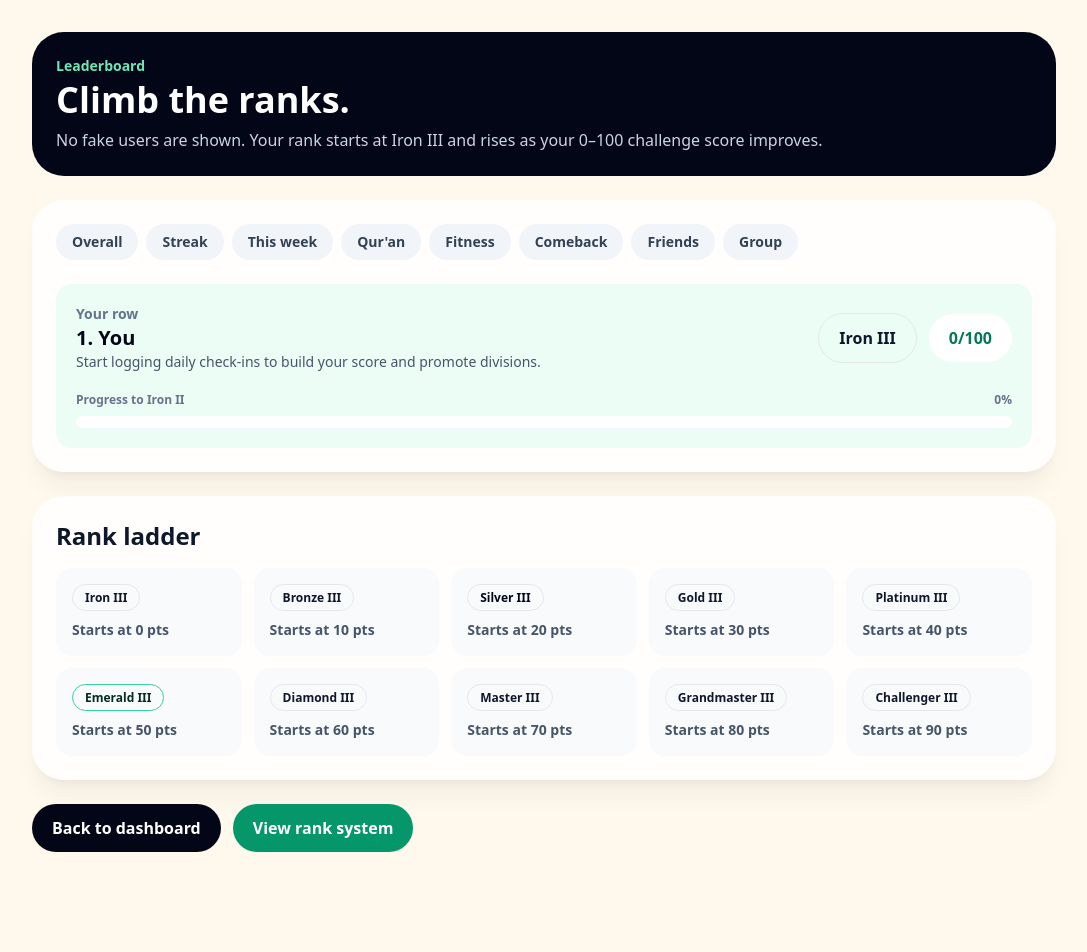
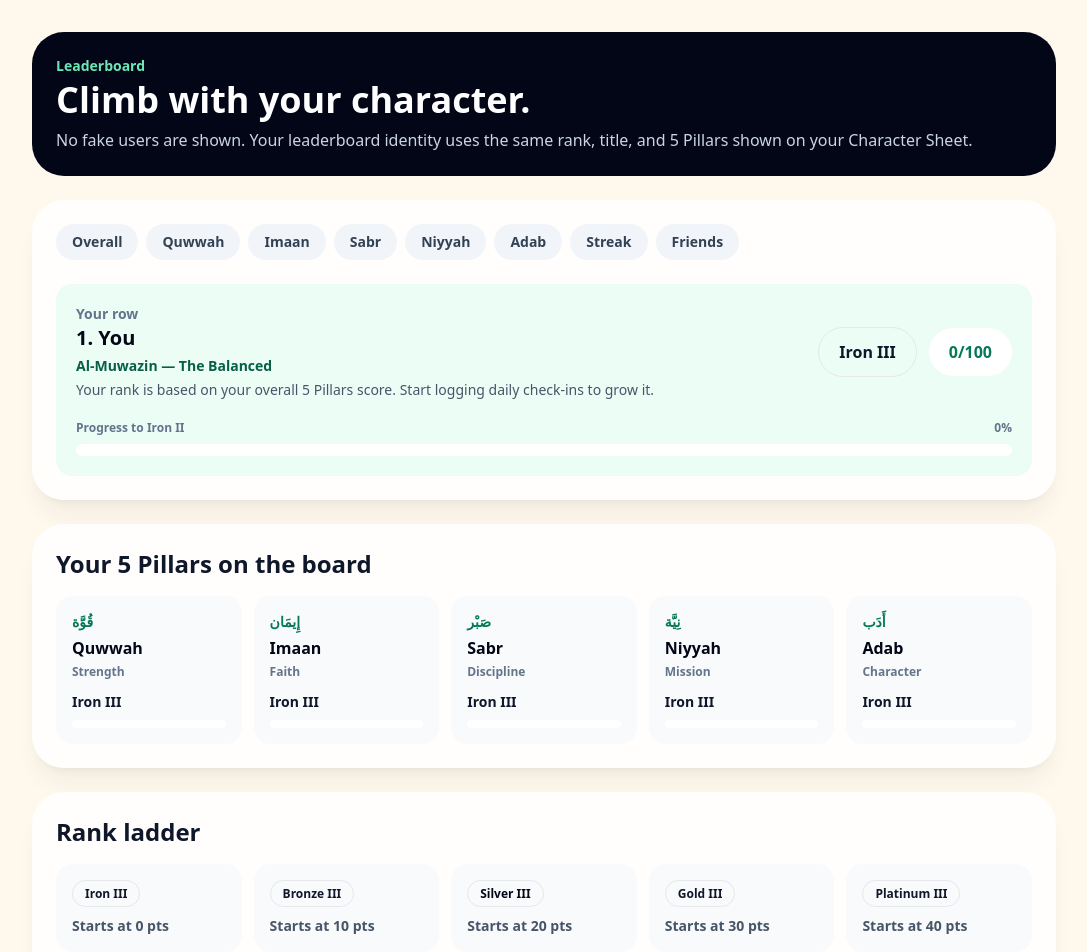
Before and after one commit to hxhhxxs/The-Challenge-, a Next.js app: page /leaderboard in a window 1280 px wide. Shown: the top 952 px of the page, without its empty margins (96-1183 px from the left). Before the commit the page ends 884 px from the top, so only its background shows below. Built offline with nearby package versions, Linux system fonts and the light colour scheme.

Commit message:
Connect leaderboard to pillar stats

```diff
--- a/app/leaderboard/page.tsx
+++ b/app/leaderboard/page.tsx
@@ -1,19 +1,20 @@
 import Link from "next/link";
 import { cardClass, pageBg } from "@/lib/challenge-ui";
-import { getRankFromScore, formatRank } from "@/lib/ranks";
+import { getRankFromScore } from "@/lib/ranks";
+import { computePillarStats } from "@/lib/pillars";
 
 export default function LeaderboardPage() {
-  const tabs = ["Overall", "Streak", "This week", "Qur'an", "Fitness", "Comeback", "Friends", "Group"];
-  const yourScore = 0;
-  const yourRank = getRankFromScore(yourScore);
+  const tabs = ["Overall", "Quwwah", "Imaan", "Sabr", "Niyyah", "Adab", "Streak", "Friends"];
+  const stats = computePillarStats();
+  const yourRank = getRankFromScore(stats.overallScore);
 
   return (
     <main className={pageBg}>
       <div className="mx-auto max-w-5xl space-y-6">
         <section className="rounded-[2rem] bg-slate-950 p-6 text-white">
           <p className="text-sm font-bold text-emerald-300">Leaderboard</p>
-          <h1 className="mt-1 text-4xl font-black">Climb the ranks.</h1>
-          <p className="mt-2 text-slate-300">No fake users are shown. Your rank starts at Iron III and rises as your 0–100 challenge score improves.</p>
+          <h1 className="mt-1 text-4xl font-black">Climb with your character.</h1>
+          <p className="mt-2 text-slate-300">No fake users are shown. Your leaderboard identity uses the same rank, title, and 5 Pillars shown on your Character Sheet.</p>
         </section>
 
         <section className={cardClass}>
@@ -22,16 +23,18 @@ export default function LeaderboardPage() {
               <span key={tab} className="rounded-full bg-slate-100 px-4 py-2 text-sm font-bold text-slate-700">{tab}</span>
             ))}
           </div>
+
           <div className="mt-6 rounded-2xl bg-emerald-50 p-5">
             <div className="flex flex-col justify-between gap-4 md:flex-row md:items-center">
               <div>
                 <p className="text-sm font-bold text-slate-500">Your row</p>
                 <p className="text-xl font-black text-slate-950">1. You</p>
-                <p className="text-sm text-slate-600">Start logging daily check-ins to build your score and promote divisions.</p>
+                <p className="mt-1 text-sm font-black text-emerald-800">{stats.title}</p>
+                <p className="mt-1 text-sm text-slate-600">Your rank is based on your overall 5 Pillars score. Start logging daily check-ins to grow it.</p>
               </div>
               <div className="flex flex-wrap items-center gap-3">
-                <span className={`rounded-full px-5 py-3 font-black ${yourRank.color}`}>{formatRank(yourScore)}</span>
-                <span className="rounded-full bg-white px-5 py-3 font-black text-emerald-700">{yourScore}/100</span>
+                <span className={`rounded-full px-5 py-3 font-black ${yourRank.color}`}>{stats.overallRank}</span>
+                <span className="rounded-full bg-white px-5 py-3 font-black text-emerald-700">{stats.overallScore}/100</span>
               </div>
             </div>
             <div className="mt-5">
@@ -47,18 +50,36 @@ export default function LeaderboardPage() {
         </section>
 
         <section className={cardClass}>
+          <h2 className="text-2xl font-black">Your 5 Pillars on the board</h2>
+          <div className="mt-4 grid gap-3 md:grid-cols-2 lg:grid-cols-5">
+            {stats.pillars.map((pillar) => (
+              <Link key={pillar.key} href="/profile" className="rounded-2xl bg-slate-50 p-4 hover:bg-emerald-50">
+                <p className="text-sm font-black text-emerald-700">{pillar.arabic}</p>
+                <h3 className="mt-1 font-black text-slate-950">{pillar.name}</h3>
+                <p className="mt-1 text-xs font-bold text-slate-500">{pillar.meaning}</p>
+                <p className="mt-3 text-sm font-black text-slate-900">{pillar.rank}</p>
+                <div className="mt-2 h-2 rounded-full bg-white">
+                  <div className="h-2 rounded-full bg-emerald-500" style={{ width: `${pillar.score}%` }} />
+                </div>
+              </Link>
+            ))}
+          </div>
+        </section>
+
+        <section className={cardClass}>
           <h2 className="text-2xl font-black">Rank ladder</h2>
           <div className="mt-4 grid gap-3 md:grid-cols-2 lg:grid-cols-5">
             {[0, 10, 20, 30, 40, 50, 60, 70, 80, 90].map((score) => {
               const rank = getRankFromScore(score);
-              return <div key={score} className="rounded-2xl bg-slate-50 p-4"><span className={`rounded-full px-3 py-1 text-xs font-black ${rank.color}`}>{formatRank(score)}</span><p className="mt-3 text-sm font-bold text-slate-600">Starts at {score} pts</p></div>;
+              return <div key={score} className="rounded-2xl bg-slate-50 p-4"><span className={`rounded-full px-3 py-1 text-xs font-black ${rank.color}`}>{rank.name} III</span><p className="mt-3 text-sm font-bold text-slate-600">Starts at {score} pts</p></div>;
             })}
           </div>
         </section>
 
         <div className="flex flex-wrap gap-3">
           <Link href="/dashboard" className="inline-block rounded-full bg-slate-950 px-5 py-3 font-black text-white">Back to dashboard</Link>
-          <Link href="/ranks" className="inline-block rounded-full bg-emerald-600 px-5 py-3 font-black text-white">View rank system</Link>
+          <Link href="/profile" className="inline-block rounded-full bg-emerald-600 px-5 py-3 font-black text-white">Open Character Sheet</Link>
+          <Link href="/ranks" className="inline-block rounded-full bg-emerald-100 px-5 py-3 font-black text-emerald-900">View rank system</Link>
         </div>
       </div>
     </main>
```
